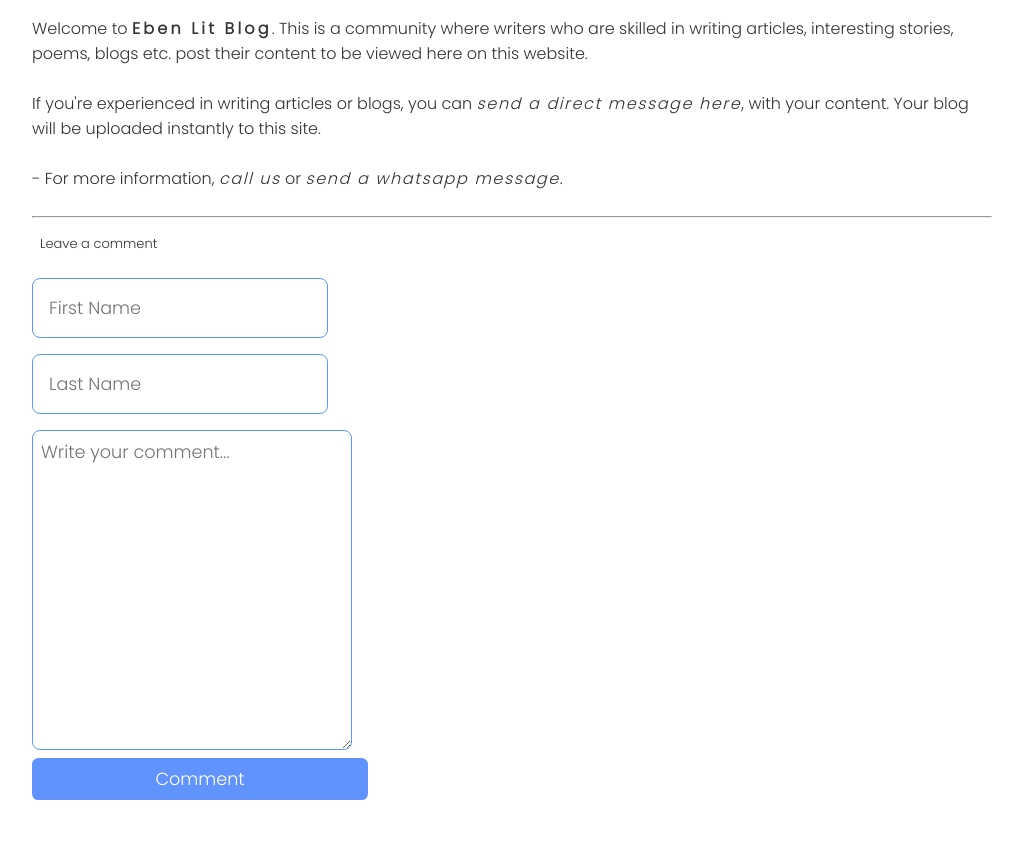
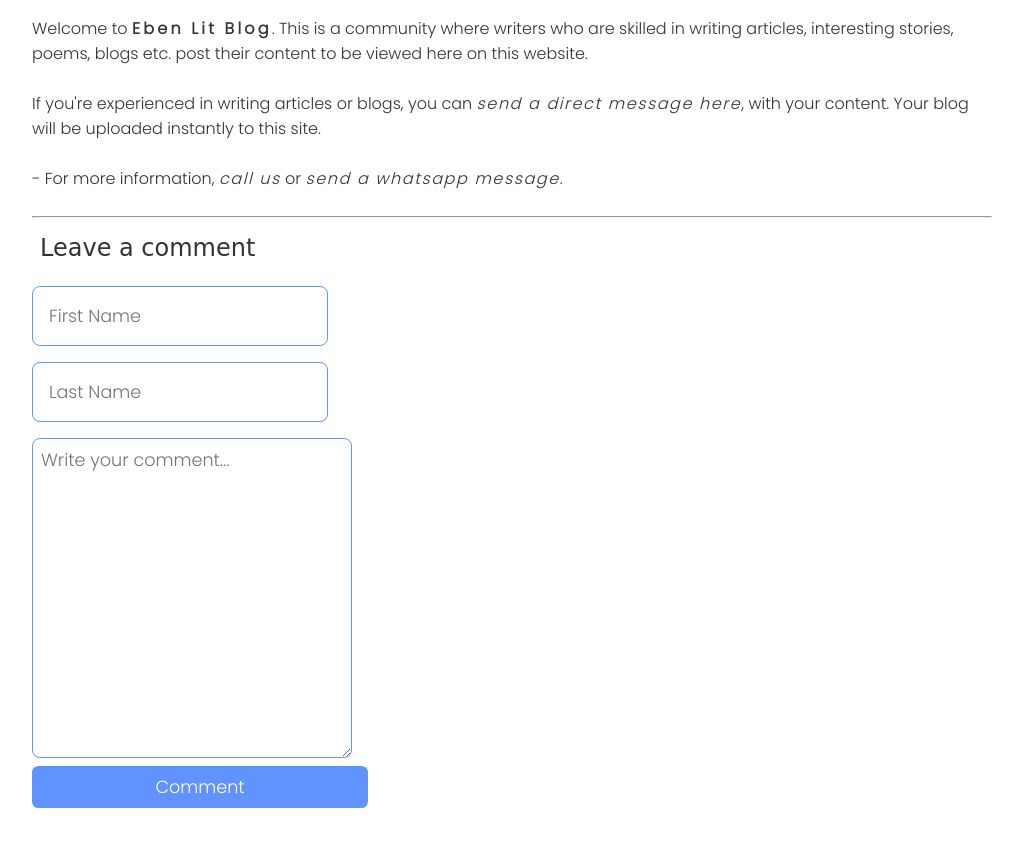
Before and after one commit to Akindele-Ebenezer/ebenlitblog, a PHP site: page /about.php in a window 1280 px wide. Shown: the part 331-1179 px from the top of the page, without its empty margins (128-1151 px from the left). Run offline with PHP 8.4, Linux system fonts and the light colour scheme; data that the repository does not hold is empty.

Commit message:
Update styles.css

```diff
--- a/styles.css
+++ b/styles.css
@@ -106,6 +106,11 @@ article a {
 	padding: 1rem;
 	margin-block: .5rem;
 	width: 18.5rem;
+}
+
+.comment-section p {
+	font-family: cursive;
+	font-size: x-large !important;
 }
 
 .contact-form {
```
